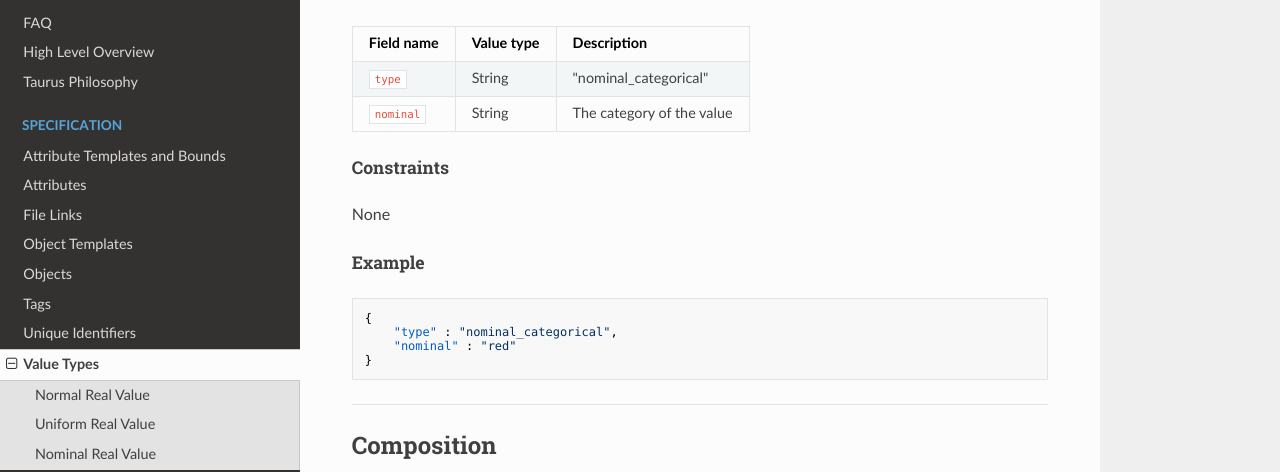
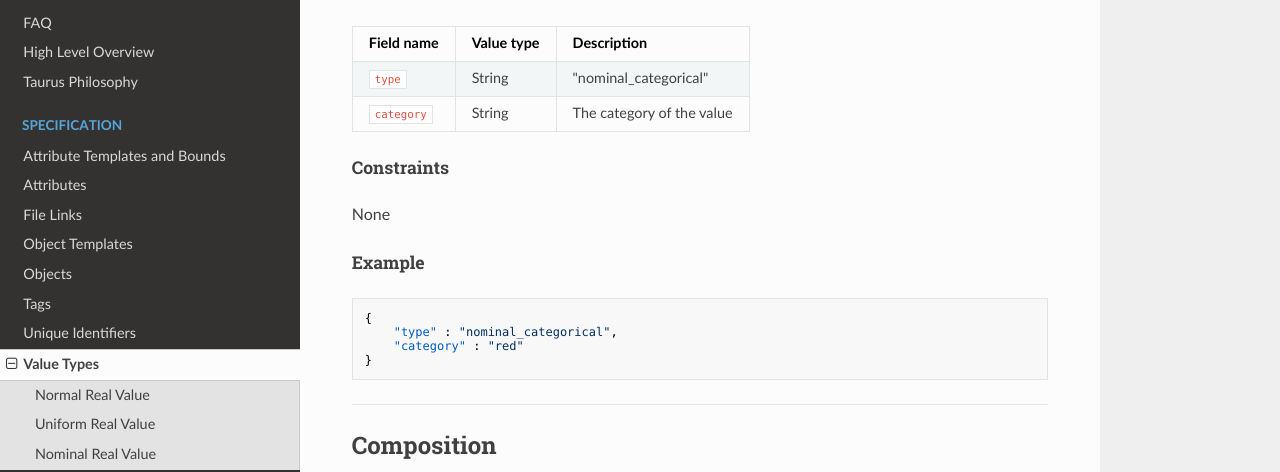
Before and after one commit to CitrineInformatics/gemd-docs, an MkDocs documentation site: the page built from docs/specification/value-types.md, in a window 1280 px wide and 900 px high, scrolled down 4854 px. Shown: the part 152-624 px from the top of the window. Built offline with MkDocs 1.6.1, drawn with Linux system fonts in a browser that asks for light colours; nearby versions of some CDN libraries.

Commit message:
s/nominal/category/ for nominal categoricals, to comply with deployed clients and code

````diff
--- a/docs/specification/value-types.md
+++ b/docs/specification/value-types.md
@@ -226,7 +226,7 @@ Nominal value, which does not specify an uncertainty but is not to be assumed to
 Field name      | Value type | Description
 ----------------|------------|------------
 `type`          | String     | "nominal\_categorical"
-`nominal `      | String     | The category of the value
+`category `     | String     | The category of the value
 
 ##### Constraints
 
@@ -237,7 +237,7 @@ None
 ```json
 {
     "type" : "nominal_categorical",
-    "nominal" : "red"
+    "category" : "red"
 }
 ```
 
````
